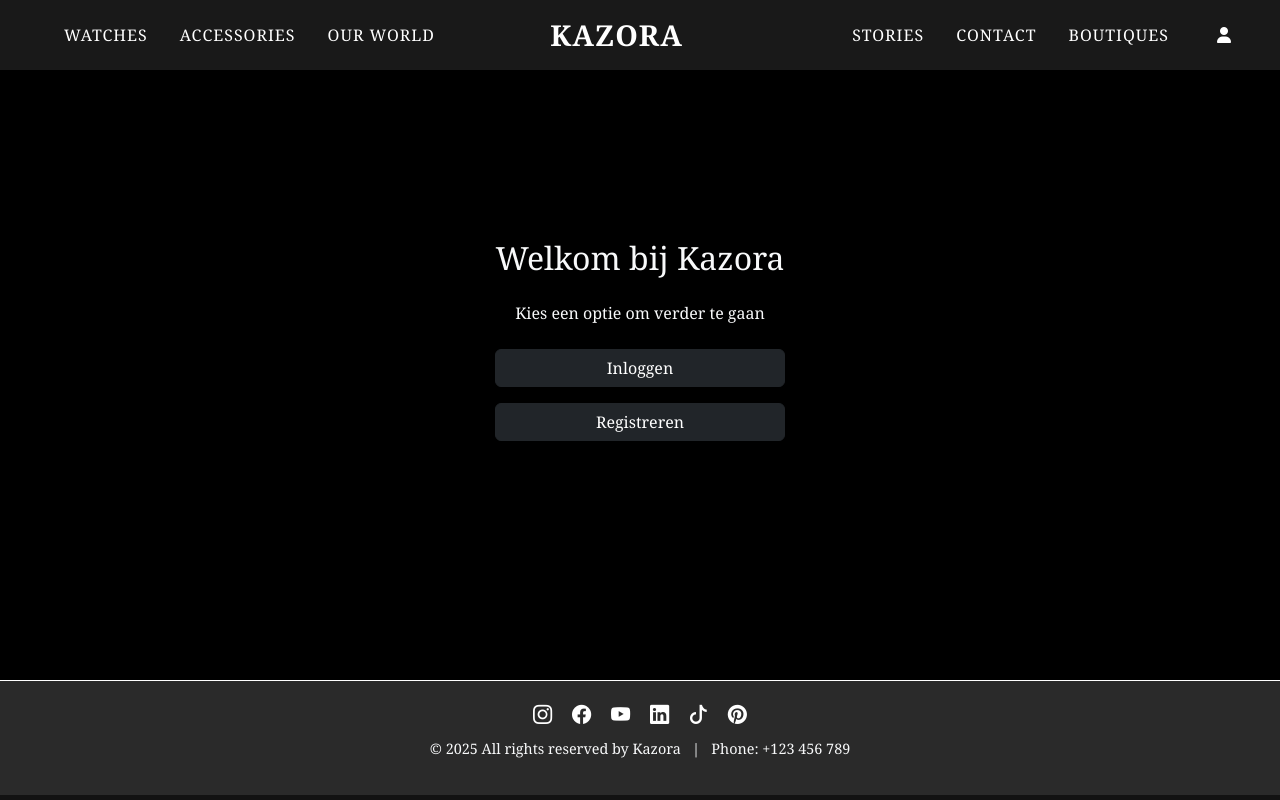
After one commit to KrishnaBihari04/Kazora, a PHP site: page /auth.php in a window 1280 px wide. The commit adds this page. Run offline with PHP 8.4, Linux system fonts and the light colour scheme.

Commit message:
auth.php gemaakt (keuze tussen login en register)

```diff
--- /dev/null
+++ b/auth.php
@@ -0,0 +1,38 @@
+<?php
+if (session_status() === PHP_SESSION_NONE) {
+  session_start();
+}
+if (isset($_SESSION['user'])) {
+  header("Location: account.php");
+  exit;
+}
+?>
+
+<!DOCTYPE html>
+<html lang="nl">
+<head>
+  <meta charset="UTF-8">
+  <title>Kazora | Login of Registreren</title>
+  <meta name="viewport" content="width=device-width, initial-scale=1">
+  <link rel="stylesheet" href="css/style.css">
+  <link href="https://cdn.jsdelivr.net/npm/bootstrap@5.3.0/dist/css/bootstrap.min.css" rel="stylesheet">
+</head>
+<body>
+
+  <?php include 'header.php'; ?>
+
+  <main class="auth-main d-flex justify-content-center align-items-center">
+    <div class="auth-box text-center">
+      <h2 class="mb-4">Welkom bij <span class="text-gold">Kazora</span></h2>
+      <p class="mb-4">Kies een optie om verder te gaan</p>
+      <div class="d-grid gap-3">
+        <a href="login.php" class="btn btn-dark">Inloggen</a>
+        <a href="register.php" class="btn btn-dark">Registreren</a>
+      </div>
+    </div>
+  </main>
+
+  <?php include 'footer.php'; ?>
+
+</body>
+</html>
--- a/css/style.css
+++ b/css/style.css
@@ -25,13 +25,11 @@
 body, html {
     margin: 0;
     padding: 0;
-    height: 100%;
     font-family: 'Georgia', serif;
     background: var(--black);
     color: var(--white);
 }
 
-/* Navbar */
 .navbar {
     position: fixed;
     top: 0;
@@ -45,7 +43,6 @@ body, html {
     box-shadow: none !important;
 }
 
-/* Hero Section */
 .hero {
     background: url('https://i.pinimg.com/originals/b9/4e/18/b94e18ea40626f10bc67eaba042ec415.gif') center center fixed;
     background-size: cover;
@@ -71,7 +68,6 @@ body, html {
     z-index: 2;
 }
 
-/* Buttons */
 .btn-enter {
     margin-top: 30px;
     padding: 12px 30px;
@@ -87,13 +83,11 @@ body, html {
     color: var(--black);
 }
 
-/* Sections */
 .section {
     padding: 60px 15px;
     background-color: var(--dark-gray);
 }
 
-/* Footer */
 .footer {
     border-top: 1px solid white;
     background-color: var(--light-gray);
@@ -102,7 +96,11 @@ body, html {
     font-size: 0.9rem;
 }
 
-/* Logo */
+.auth-main {
+    min-height: calc(100vh - 120px); /* 100vh - header + footer hoogte */
+    padding: 60px 15px;
+}
+
 .logo {
     color: var(--white);
     font-family: 'Georgia', serif;
@@ -115,7 +113,6 @@ body, html {
     text-decoration: none;
 }
 
-/* Nav links */
 .nav-link {
     color: var(--white);
     font-weight: 500;
@@ -139,7 +136,7 @@ body, html {
     width: 100%;
 }
 
-/* Hamburger button */
+/* Hamburger menu button */
 .menu-btn {
     position: relative;
     width: 50px;
@@ -180,7 +177,7 @@ body, html {
     transform: translateY(-8px) rotate(-45deg);
 }
 
-/* Mobile Menu */
+/* Mobile menu */
 .mobile-menu {
     background-color: var(--charcoal);
     border: none;
@@ -198,7 +195,7 @@ body, html {
     font-size: 1.5rem;
 }
 
-/* Menu Items */
+/* Menu items */
 .menu-item {
     margin: 0.5rem 0;
     transform: translateX(-100px);
@@ -231,7 +228,7 @@ body, html {
     text-align: center;
 }
 
-/* Contact & Socials */
+/* Contact info in menu */
 .menu-contact {
     position: absolute;
     bottom: 0;
@@ -259,7 +256,6 @@ body, html {
     transform: scale(1.1);
 }
 
-/* For mobile menu icons */
 .mobile-menu .social-btn i {
     color: var(--white) !important;
     filter: none !important;
@@ -282,12 +278,11 @@ body, html {
     opacity: 1 !important;
 }
 
-/* Responsive visibility */
+
 @media (max-width: 991.98px) {
     .desktop-nav { display: none; }
     .menu-btn { display: block; }
 }
-
 @media (min-width: 992px) {
     .menu-btn { display: none; }
     .desktop-nav { display: flex; }
--- a/header.php
+++ b/header.php
@@ -1,4 +1,6 @@
 <?php
+session_start();
+
 if (!isset($page_title)) {
     $page_title = "Kazora";
 }
@@ -57,7 +59,10 @@ if (!isset($page_title)) {
 
         <!-- Profile icon -->
         <div class="nav-icons">
-            <a href="account.php"><i class="bi bi-person-circle text-white fs-4"></i></a>
+            <?php session_start(); ?>
+            <a href="<?php echo isset($_SESSION['user']) ? 'account.php' : 'auth.php'; ?>" class="nav-link">
+                <i class="fas fa-user"></i>
+            </a>
         </div>
     </div>
 </nav>
--- a/watches.php
+++ b/watches.php
@@ -3,8 +3,10 @@ $page_title = "Kazora Collectie";
 require 'header.php';
 ?>
 
+<!-- Begin pagina-wrapper -->
 <div class="d-flex flex-column min-vh-100">
 
+    <!-- Hero sectie -->
     <main class="flex-grow-1">
         <section class="hero d-flex justify-content-center align-items-center text-center position-relative">
             <div class="overlay"></div>
@@ -18,5 +20,6 @@ require 'header.php';
         </section>
     </main>
 
+    <!-- Footer -->
     <?php require 'footer.php'; ?>
 </div>
```
Also changed, not shown: db.php (+5 -6 lines), home.php (+10 -2 lines).
